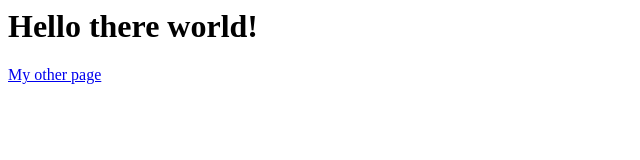
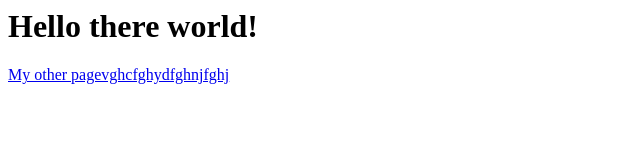
Before and after one commit to dKokoutsidis/web-platform-test, a plain HTML site: page index.html in a window 1280 px wide. Shown: the whole page, without its empty margins (0-640 px from the left). Drawn offline with Linux system fonts and the light colour scheme.

Commit message:
1 file modified

```diff
--- a/index.html
+++ b/index.html
@@ -6,6 +6,6 @@
   </head>
   <body>
     <h1>Hello there world!</h1>
-    <a href="/me.html">My other page</a>
+    <a href="/me.html">My other pagevghcfghydfghnjfghj</a>
   </body>
 </html>
```
